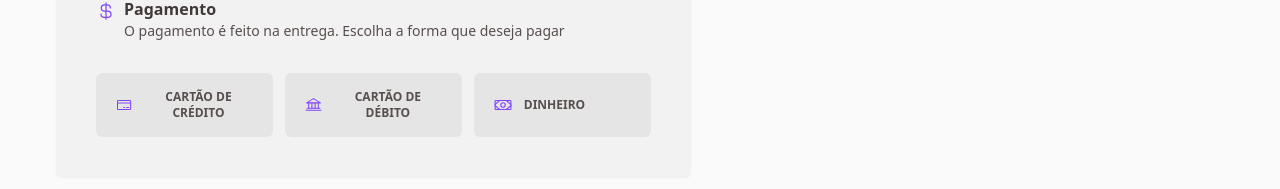
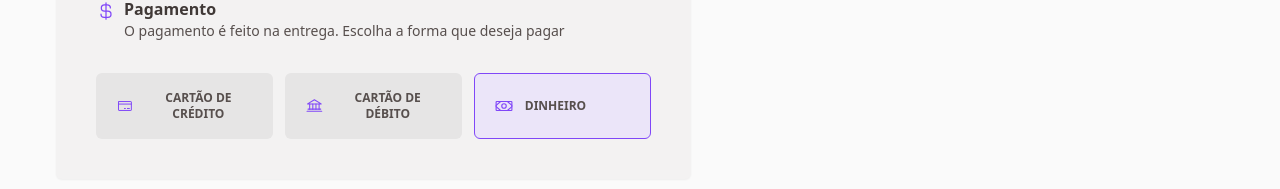
Before and after one commit to devsantosbruno/coffee-delivery, a React (Vite) app: page /cart in a window 1280 px wide. Shown: the part 647-836 px from the top of the page. Built offline with nearby package versions, Linux system fonts and the light colour scheme; no server answers.

Commit message:
feat: choose payment option

```diff
--- a/src/components/Payment.tsx
+++ b/src/components/Payment.tsx
@@ -1,21 +1,21 @@
-import { Bank, CreditCard, Money } from "phosphor-react";
-
-interface typePaymentProps {
+interface paymentProps {
   type: "CARTÃO DE CRÉDITO" | "CARTÃO DE DÉBITO" | "DINHEIRO";
+  icon: any;
+  selectPaymentOption: any;
+  currentChoose: any;
 }
 
-export function Payment(props: typePaymentProps) {
+export function Payment(props: paymentProps) {
   return (
-    <button className="bg-gray-400 py-4 px-5 rounded-md flex items-center gap-3 text-xs text-brown-300 font-semibold w-full max-w-[250px]">
-      {props.type === "CARTÃO DE CRÉDITO" && (
-        <CreditCard size={18} className="text-purple-400" />
-      )}
-      {props.type === "CARTÃO DE DÉBITO" && (
-        <Bank size={18} className="text-purple-400" />
-      )}
-      {props.type === "DINHEIRO" && (
-        <Money size={18} className="text-purple-400" />
-      )}
+    <button
+      onClick={() => props.selectPaymentOption(props.type)}
+      className={`py-4 px-5 rounded-md flex items-center gap-3 text-xs text-brown-300 font-semibold w-full max-w-[250px] border-[1px] ${
+        props.currentChoose === props.type
+          ? `border-purple-400 bg-purple-200`
+          : `border-transparent bg-gray-400`
+      }`}
+    >
+      {props.icon}
 
       {props.type}
     </button>
--- a/src/pages/Cart/index.tsx
+++ b/src/pages/Cart/index.tsx
@@ -1,5 +1,11 @@
-import { CurrencyDollar, MapPinLine } from "phosphor-react";
-import { useContext } from "react";
+import {
+  Bank,
+  CreditCard,
+  CurrencyDollar,
+  MapPinLine,
+  Money,
+} from "phosphor-react";
+import { useContext, useState } from "react";
 import { NavLink } from "react-router-dom";
 
 import { CartProducts } from "../../contexts/CartProducts";
@@ -41,6 +47,12 @@ export function Cart() {
     });
 
     setProductsCart([...productsCart], updateCartWithQuantityUpdate);
+  }
+
+  const [optionPaymentChosen, setPaymentOptionChosen] = useState("DINHEIRO");
+
+  function selectPaymentOption(valueReceivedForPaymentComponent: string) {
+    setPaymentOptionChosen(valueReceivedForPaymentComponent);
   }
 
   return (
@@ -113,9 +125,24 @@ export function Cart() {
                 </div>
 
                 <div className="flex flex-wrap sm:flex-nowrap justify-center gap-3">
-                  <Payment type="CARTÃO DE CRÉDITO" />
-                  <Payment type="CARTÃO DE DÉBITO" />
-                  <Payment type="DINHEIRO" />
+                  <Payment
+                    type="CARTÃO DE CRÉDITO"
+                    icon={<CreditCard size={18} className="text-purple-400" />}
+                    selectPaymentOption={selectPaymentOption}
+                    currentChoose={optionPaymentChosen}
+                  />
+                  <Payment
+                    type="CARTÃO DE DÉBITO"
+                    icon={<Bank size={18} className="text-purple-400" />}
+                    selectPaymentOption={selectPaymentOption}
+                    currentChoose={optionPaymentChosen}
+                  />
+                  <Payment
+                    type="DINHEIRO"
+                    icon={<Money size={18} className="text-purple-400" />}
+                    selectPaymentOption={selectPaymentOption}
+                    currentChoose={optionPaymentChosen}
+                  />
                 </div>
               </div>
             </div>
@@ -169,7 +196,7 @@ export function Cart() {
                 </div>
 
                 <NavLink
-                  to="/summary"
+                  to={""}
                   title="Summary"
                   className="grid bg-yellow-500 text-white font-bold text-sm p-3 rounded-md text-center"
                 >
```
